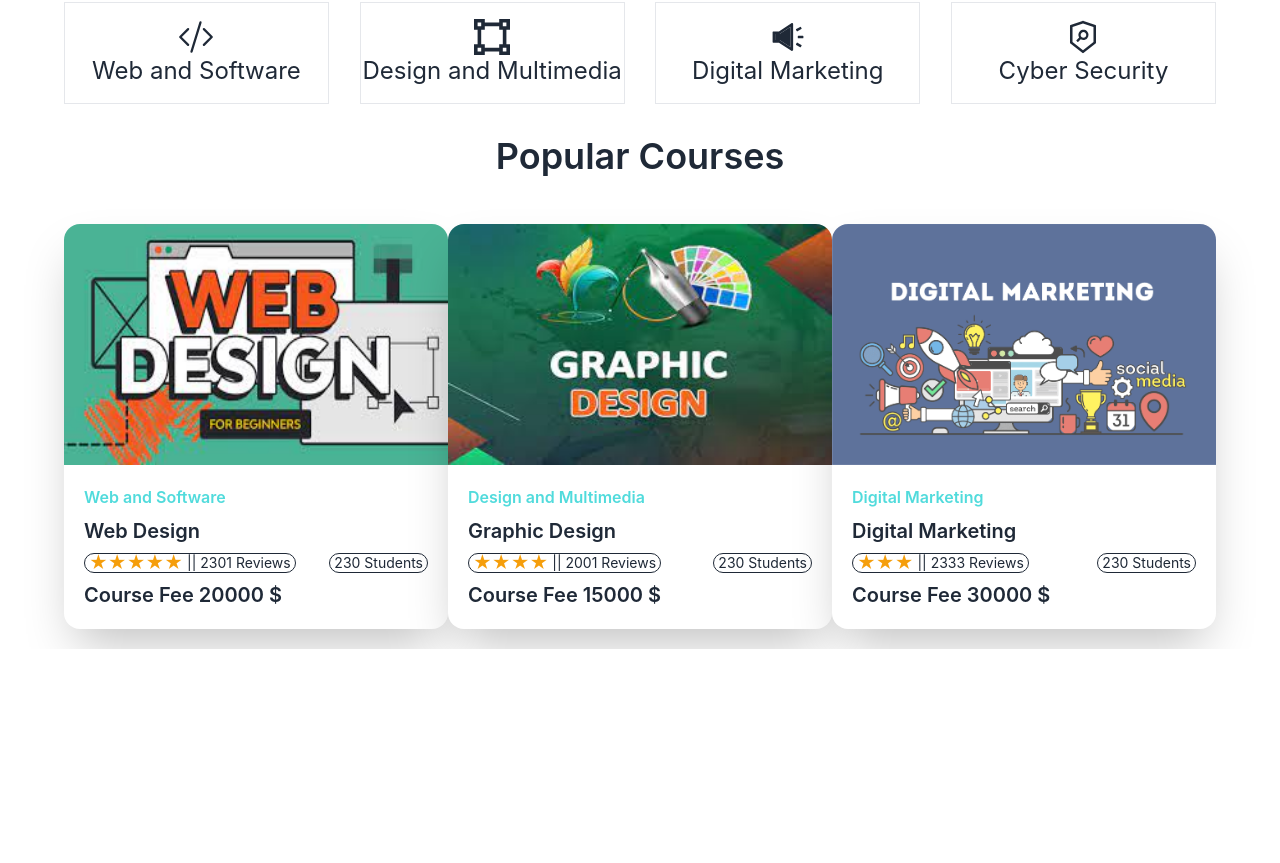
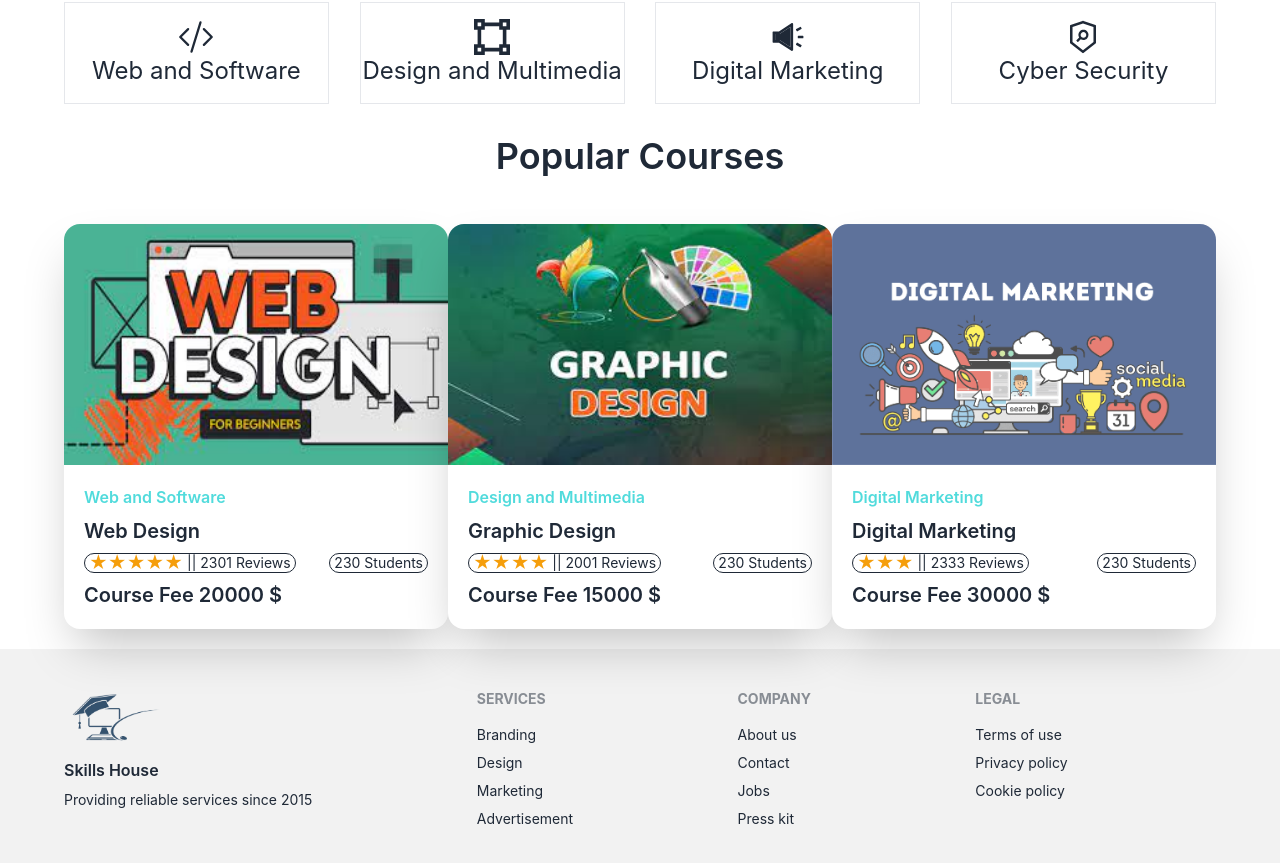
Before and after one commit to mdYeasin-cmd/skills-house-client, a React (Create React App) app: page / in a window 1280 px wide. Shown: the part 693-1556 px from the top of the page. Before the commit the page ends 1342 px from the top, so only its background shows below. Built offline with nearby package versions, Linux system fonts and the light colour scheme.

Commit message:
Footer section part added

```diff
--- a/src/Pages/Home/Home/Home.tsx
+++ b/src/Pages/Home/Home/Home.tsx
@@ -9,6 +9,7 @@ import CategoryCard from '../../Courses/CategoryCard/CategoryCard';
 import { BsCodeSlash } from "react-icons/bs";
 import { SiMaterialdesignicons } from "react-icons/si";
 import { AiTwotoneSound, AiOutlineSecurityScan } from "react-icons/ai";
+import Footer from '../../../components/Footer/Footer';
 
 interface ICoursesInfo {
     courseCategory: string,
@@ -102,6 +103,7 @@ const Home = () => {
                     ></CourseCard>)
                 }
             </div>
+            <Footer />
         </div>
     );
 };
--- /dev/null
+++ b/src/components/Footer/Footer.tsx
@@ -0,0 +1,38 @@
+import React from 'react';
+import logo from './../../assets/Logo/logo.png';
+
+const Footer = () => {
+    return (
+        <div>
+            <footer className="footer p-10 bg-base-200 text-base-content xl:px-16">
+                <div>
+                    <img src={logo} className="w-32" alt="" />
+                    <p className="text-base font-semibold">Skills House</p>
+                    <p>Providing reliable services since 2015</p>
+                </div>
+                <div>
+                    <span className="footer-title">Services</span>
+                    <a className="link link-hover" href="/">Branding</a>
+                    <a className="link link-hover" href="/">Design</a>
+                    <a className="link link-hover" href="/">Marketing</a>
+                    <a className="link link-hover" href="/">Advertisement</a>
+                </div>
+                <div>
+                    <span className="footer-title">Company</span>
+                    <a className="link link-hover" href="/">About us</a>
+                    <a className="link link-hover" href="/">Contact</a>
+                    <a className="link link-hover" href="/">Jobs</a>
+                    <a className="link link-hover" href="/">Press kit</a>
+                </div>
+                <div>
+                    <span className="footer-title">Legal</span>
+                    <a className="link link-hover" href="/">Terms of use</a>
+                    <a className="link link-hover" href="/">Privacy policy</a>
+                    <a className="link link-hover" href="/">Cookie policy</a>
+                </div>
+            </footer>
+        </div>
+    );
+};
+
+export default Footer;
```
